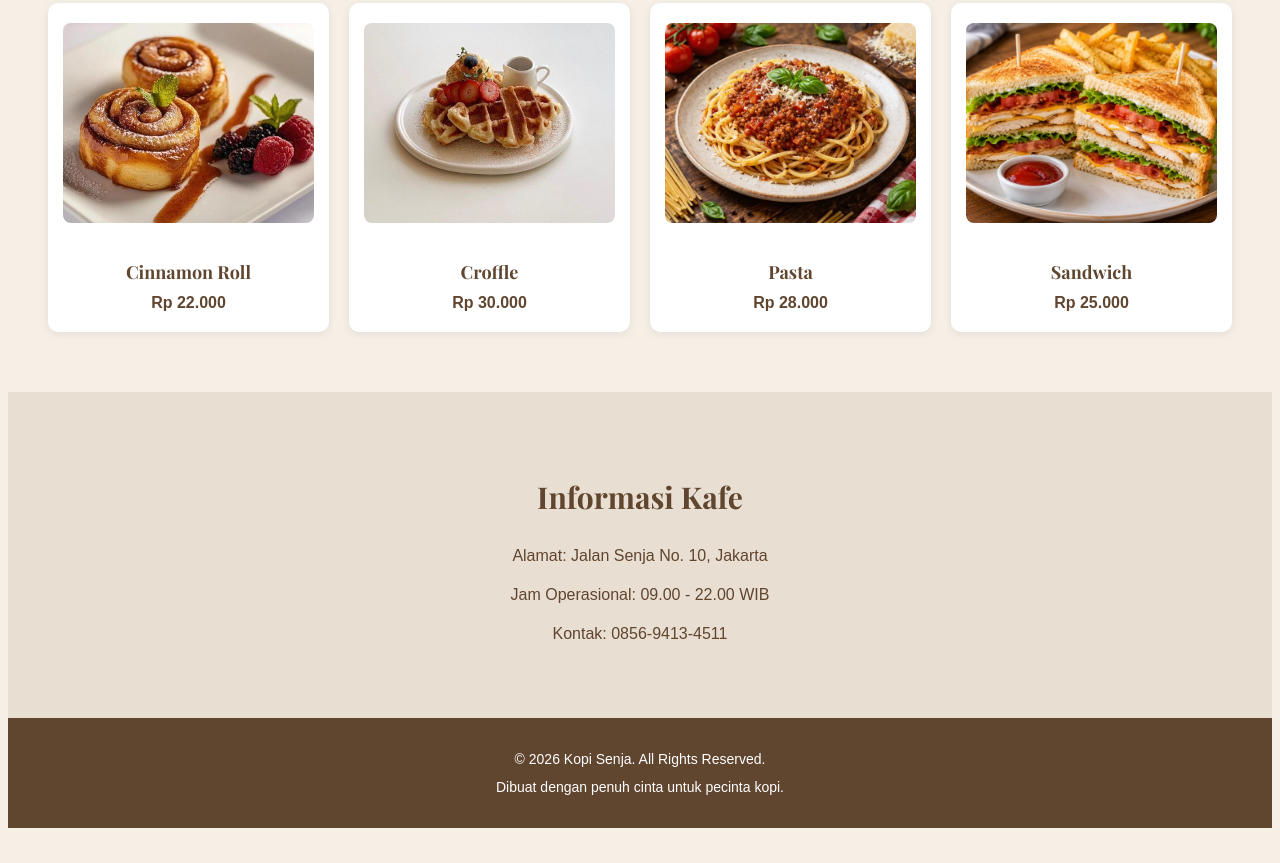
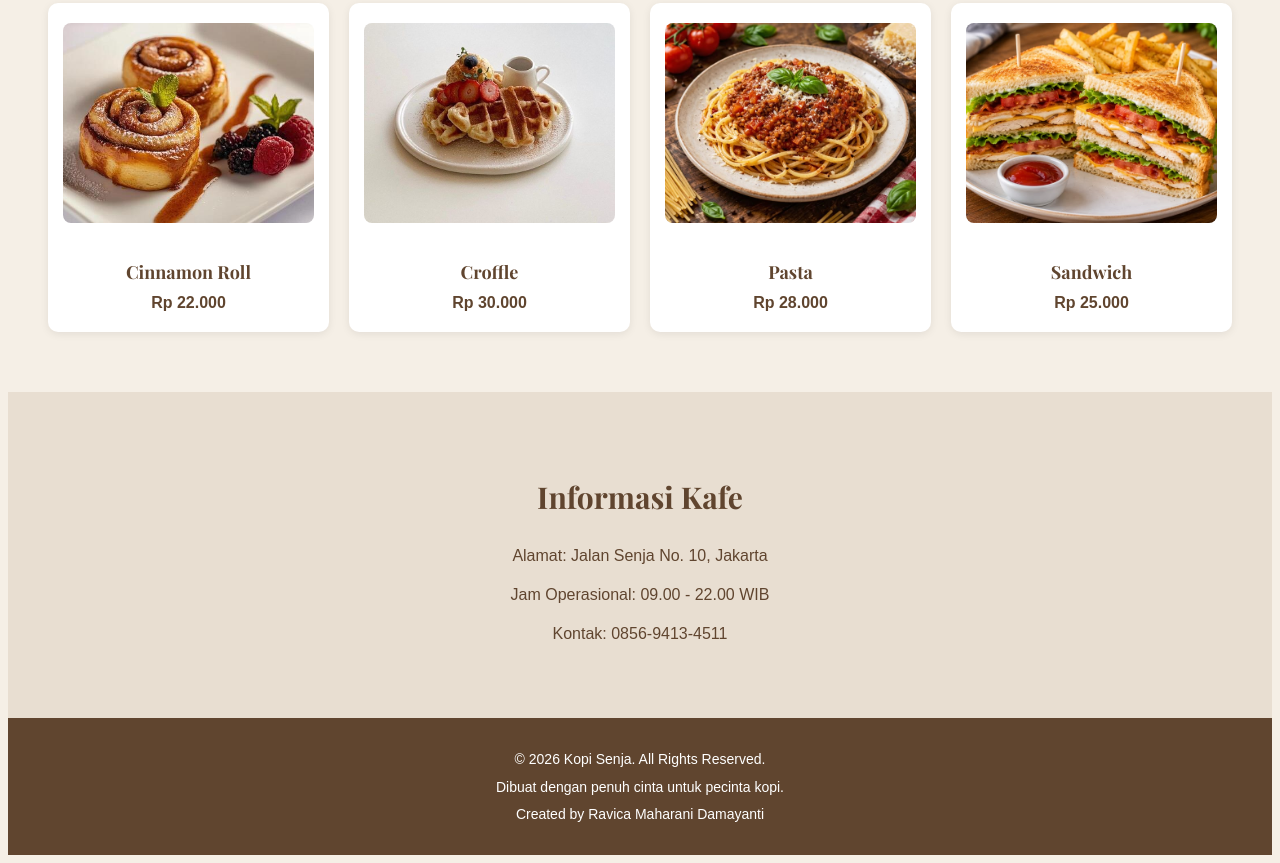
Before and after one commit to RavicaMaharaniDamayanti/kopi-senja, a plain HTML site: page index.html in a window 1280 px wide. Shown: the part 1799-2662 px from the top of the page. Before the commit the page ends 2635 px from the top, so only its background shows below. Drawn offline with nearby package versions, Linux system fonts and the light colour scheme.

Commit message:
update footer

```diff
--- a/index.html
+++ b/index.html
@@ -138,6 +138,7 @@
     <footer>
         <p>&copy; 2026 Kopi Senja. All Rights Reserved.</p>
         <p>Dibuat dengan penuh cinta untuk pecinta kopi.</p>
+        <p>Created by Ravica Maharani Damayanti</p>
     </footer>
 </body>
 
```
